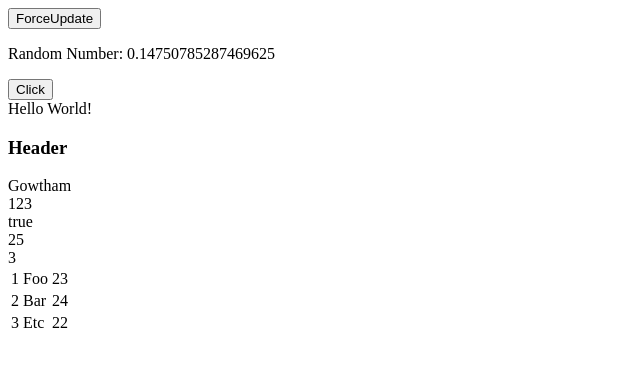
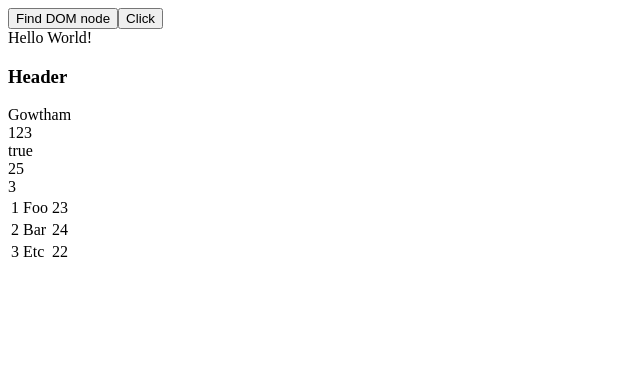
Before and after one commit to GowthamSiddarth/ReactJs-TutorialsPoint, a React app: page / in a window 1280 px wide. Shown: the top 366 px of the page, without its empty margins (0-640 px from the left). Built offline with nearby package versions, Linux system fonts and the light colour scheme.

Commit message:
Implement findDomHandler & update dom elements

```diff
--- a/App.jsx
+++ b/App.jsx
@@ -1,4 +1,5 @@
 import React from 'react';
+import ReactDOM from 'react-dom';
 import PropTypes from 'prop-types';
 
 class App extends React.Component {
@@ -26,7 +27,11 @@ class App extends React.Component {
         }
 
         this.setStateHandler = this.setStateHandler.bind(this);
-        this.forceUpdateHandler = this.forceUpdateHandler.bind(this);
+        this.findDomNodeHandler = this.findDomNodeHandler.bind(this);
+    }
+    findDomNodeHandler() {
+        var headerEle = document.getElementById("header");
+        ReactDOM.findDOMNode(headerEle).style.color = 'red';
     }
     setStateHandler() {
         var item = "Item ";
@@ -34,18 +39,14 @@ class App extends React.Component {
         myArray.push(item);
         this.setState({myArray: myArray});
     }
-    forceUpdateHandler() {
-        this.forceUpdate();
-    }
     render() {
         return (
             <div>
-                <button onClick={this.forceUpdateHandler}>ForceUpdate</button>
-                <p>Random Number: {Math.random()}</p>
+                <button onClick={this.findDomNodeHandler}>Find DOM node</button>
                 <button onClick={this.setStateHandler}>Click</button>
                 <div>{this.state.myArray}</div>
                 <div>Hello World!</div>
-                <div><Header /></div>
+                <div id="header"><Header /></div>
                 <div>{this.props.propName}</div>
                 <div>{this.props.propArray}</div>
                 <div>{this.props.propBool ? "true" : "false"}</div>
```
